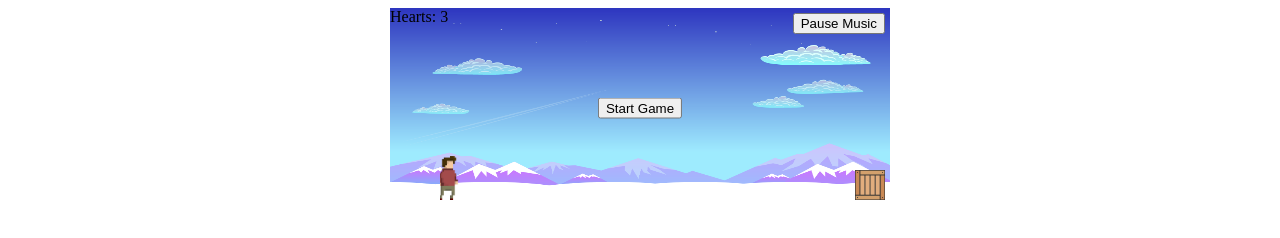
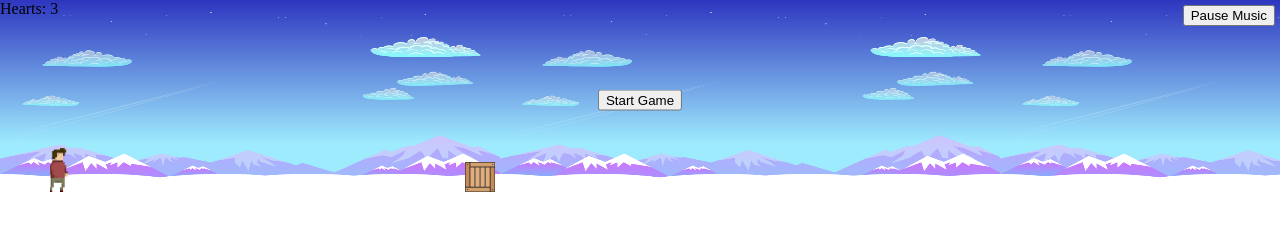
Before and after one commit to dredd616/test_tg_app, a plain HTML site: page index.html in a window 1280 px wide. Drawn offline with Linux system fonts and the light colour scheme.

Commit message:
fix styles

```diff
--- a/styles.css
+++ b/styles.css
@@ -1,5 +1,10 @@
+html, body {
+    margin: 0;
+    padding: 0;
+}
+
 #game {
-    width: 500px;
+    width: 100%;
     height: 200px;
     margin: auto;
     position: relative;
```
